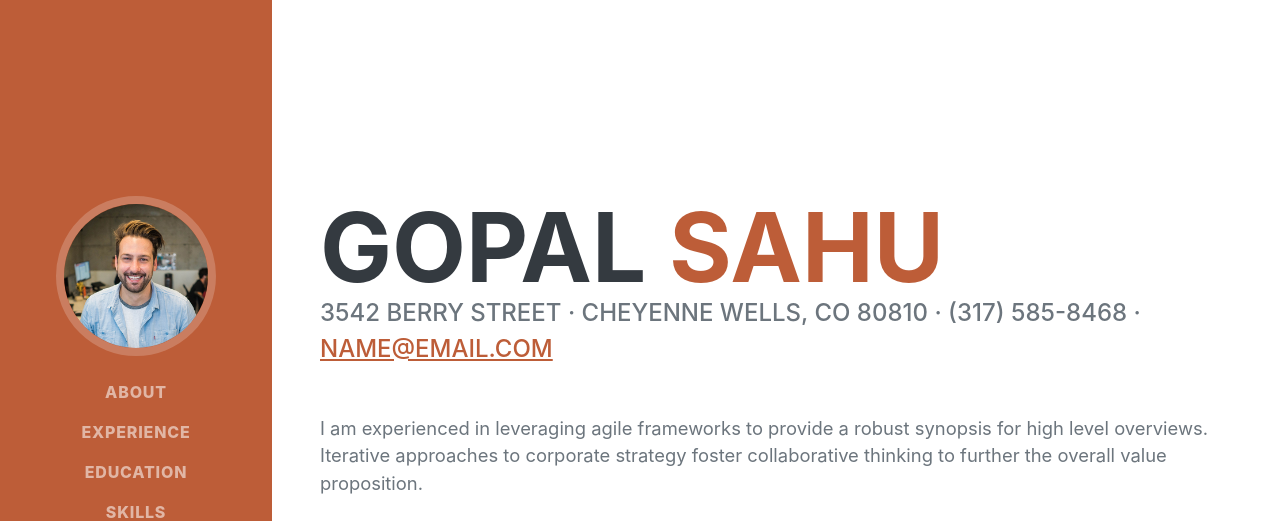
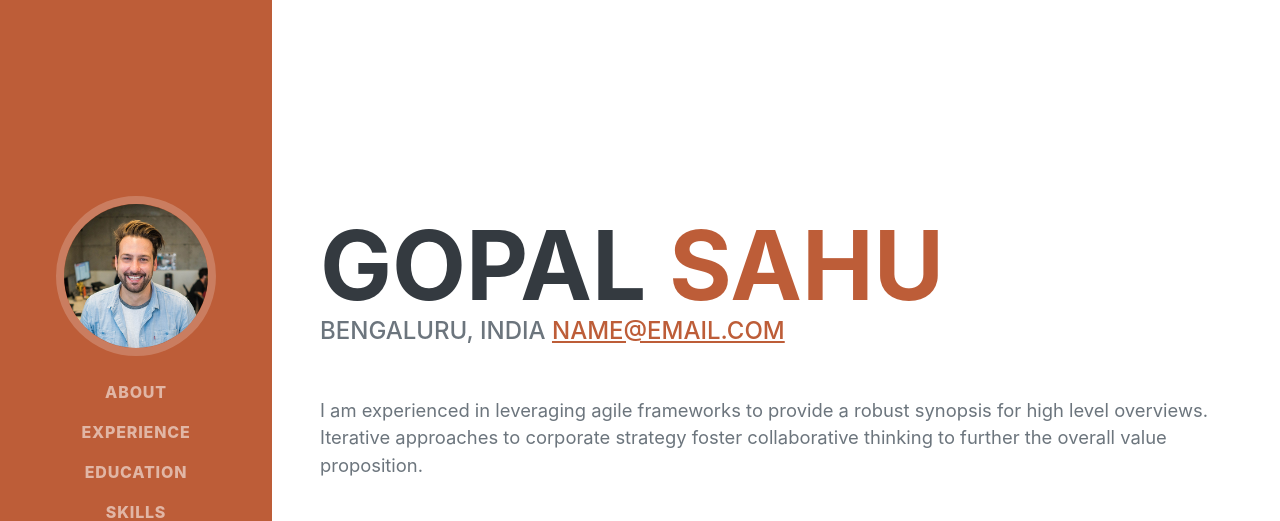
Before and after one commit to iamgopalsahu/myportifolio, a plain HTML site: page index.html in a window 1280 px wide. Shown: the top 521 px of the page. Drawn offline with nearby package versions, Linux system fonts and the light colour scheme; a web font is replaced by a local one.

Commit message:
Update index.html

```diff
--- a/index.html
+++ b/index.html
@@ -44,7 +44,7 @@
                         <span class="text-primary">Sahu</span>
                     </h1>
                     <div class="subheading mb-5">
-                        3542 Berry Street · Cheyenne Wells, CO 80810 · (317) 585-8468 ·
+                        Bengaluru, India
                         <a href="mailto:name@email.com">name@email.com</a>
                     </div>
                     <p class="lead mb-5">I am experienced in leveraging agile frameworks to provide a robust synopsis for high level overviews. Iterative approaches to corporate strategy foster collaborative thinking to further the overall value proposition.</p>
```
